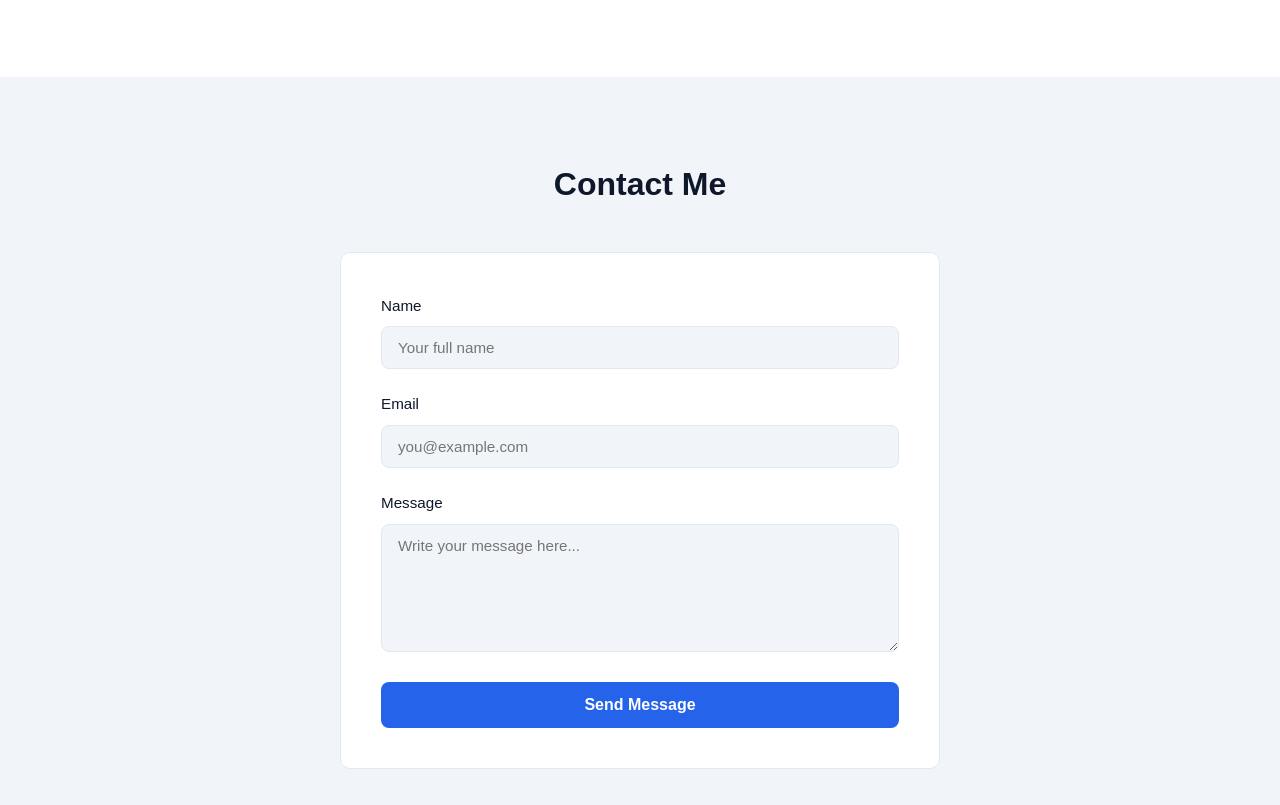
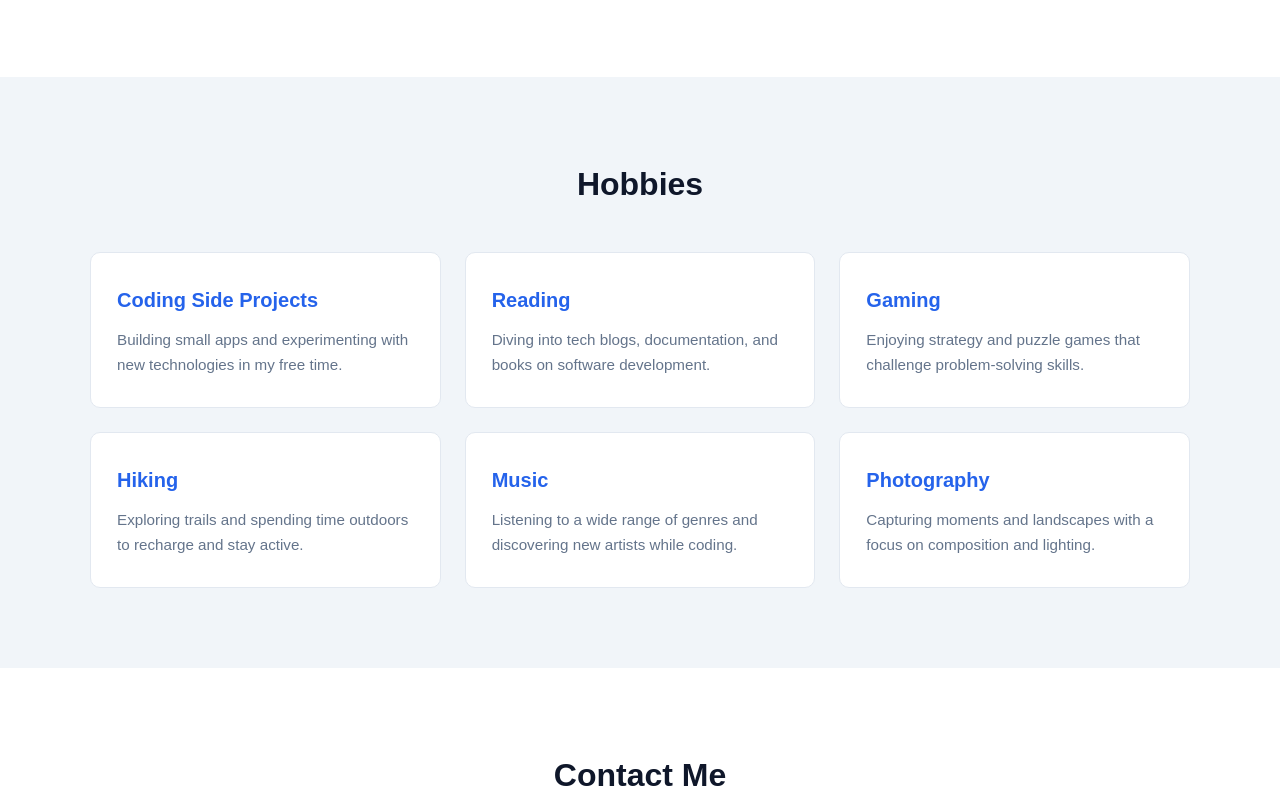
Before and after one commit to kabeermahmood/Portfolio, a plain HTML site: page index.html in a window 1280 px wide. Shown: the part 1602-2407 px from the top of the page. Drawn offline with Linux system fonts and the light colour scheme.

Commit message:
Added Hobbies section with 6 hobby cards

```diff
--- a/index.html
+++ b/index.html
@@ -106,7 +106,39 @@
             </div>
         </section>
 
-        <section id="contact" class="section section-alt">
+        <section id="hobbies" class="section section-alt">
+            <div class="container">
+                <h2 class="section-title">Hobbies</h2>
+                <div class="card-grid">
+                    <div class="card">
+                        <h3 class="card-title">Coding Side Projects</h3>
+                        <p>Building small apps and experimenting with new technologies in my free time.</p>
+                    </div>
+                    <div class="card">
+                        <h3 class="card-title">Reading</h3>
+                        <p>Diving into tech blogs, documentation, and books on software development.</p>
+                    </div>
+                    <div class="card">
+                        <h3 class="card-title">Gaming</h3>
+                        <p>Enjoying strategy and puzzle games that challenge problem-solving skills.</p>
+                    </div>
+                    <div class="card">
+                        <h3 class="card-title">Hiking</h3>
+                        <p>Exploring trails and spending time outdoors to recharge and stay active.</p>
+                    </div>
+                    <div class="card">
+                        <h3 class="card-title">Music</h3>
+                        <p>Listening to a wide range of genres and discovering new artists while coding.</p>
+                    </div>
+                    <div class="card">
+                        <h3 class="card-title">Photography</h3>
+                        <p>Capturing moments and landscapes with a focus on composition and lighting.</p>
+                    </div>
+                </div>
+            </div>
+        </section>
+
+        <section id="contact" class="section">
             <div class="container">
                 <h2 class="section-title">Contact Me</h2>
                 <form class="contact-form" action="#" method="post">
```
